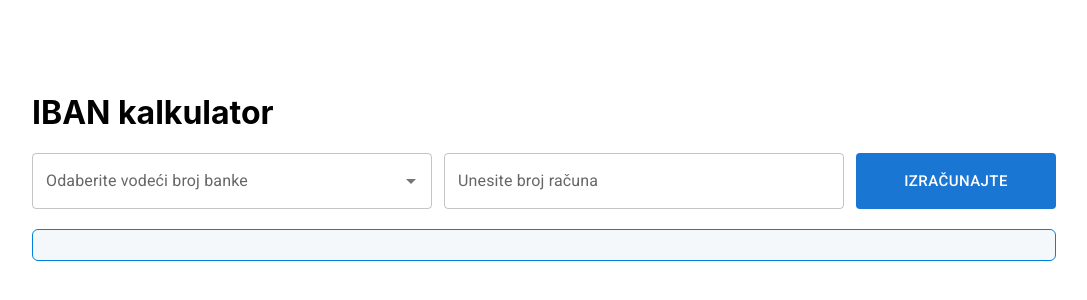
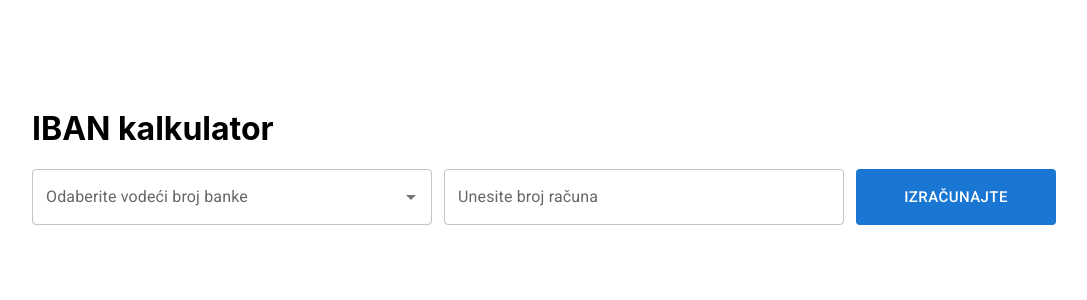
Before and after one commit to celigx/iban-calculator, a React (Create React App) app: page / in a window 1280 px wide. Shown: the part 234-534 px from the top of the page, without its empty margins (96-1183 px from the left). Built offline with nearby package versions, Linux system fonts and the light colour scheme.

Commit message:
Fix iban output
Fix iban output showing before clicking the button to calculate iban

```diff
--- a/src/App.tsx
+++ b/src/App.tsx
@@ -9,6 +9,7 @@ function App() {
   const [bankIdentifier, setBankIdentifier] = useState<number>()
   const [accountNumber, setAccountNumber] = useState<string>('')
   const [iban, setIban] = useState<string>()
+  const [showIban, setShowIban] = useState<boolean>(false)
   const [error, setError] = useState<{accountNumber: boolean, bankIdentifier: boolean}>({
     accountNumber: false,
     bankIdentifier: false
@@ -40,7 +41,12 @@ function App() {
     const IBAN: string = String(checkNumber).length === 1 ? countryCode + '0' + checkNumber + bankIdentifier + accountNumber : countryCode + checkNumber + bankIdentifier + accountNumber
     console.log('IBAN', IBAN);
 
-    setIban(IBAN)
+    if (bankIdentifier === undefined || accountNumber.length < 10) {
+      return null
+    } else {
+      setShowIban(true)
+      setIban(IBAN)
+    }
 
     controlTextFieldError()
   }
@@ -78,7 +84,7 @@ function App() {
         />
         <Button disableElevation className="calculateBtn" variant="contained" size="large" onClick={calculateIBAN}>Izračunajte</Button>
       </div>
-      <div className={error.bankIdentifier || error.accountNumber ? "ibanContainer" : "ibanContainer show"}>
+      <div className={showIban ? "ibanContainer show" : "ibanContainer"}>
         {iban}
       </div>
     </div>
```
